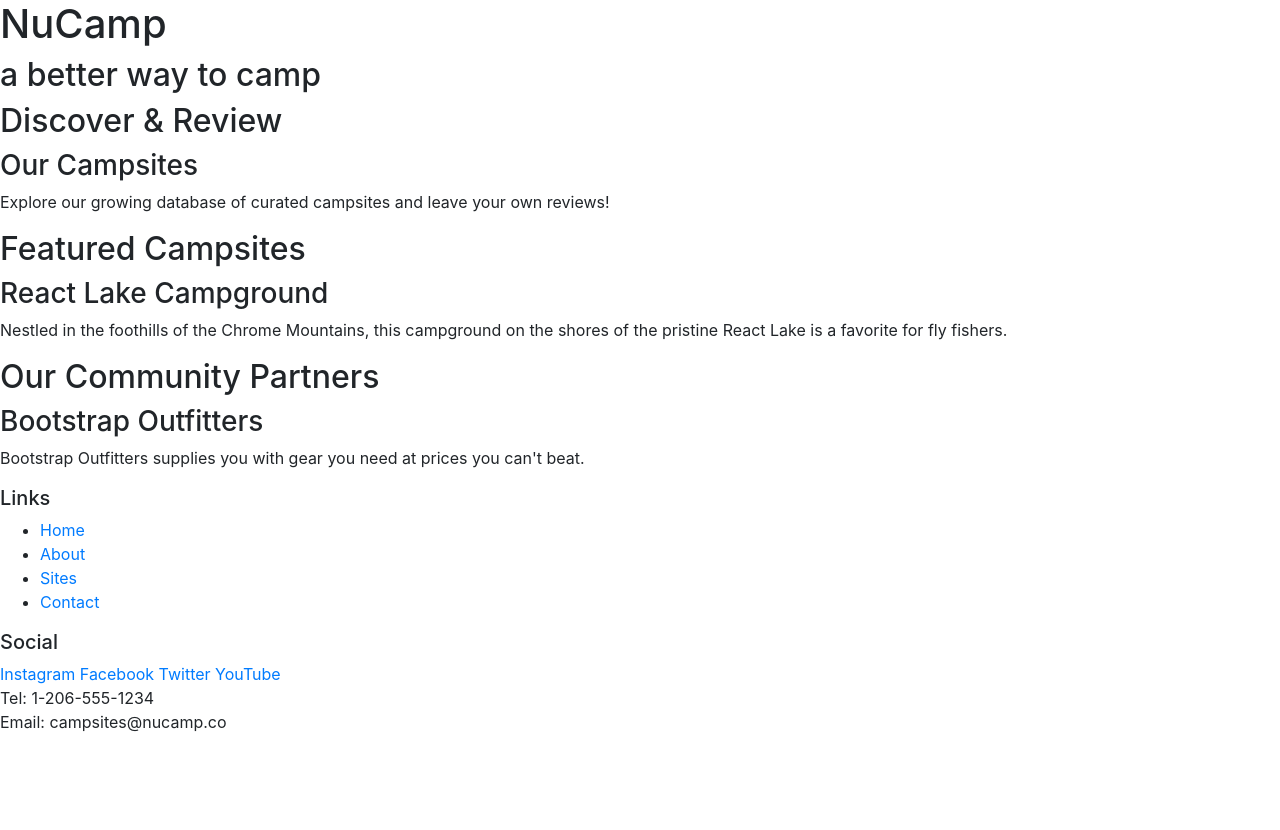
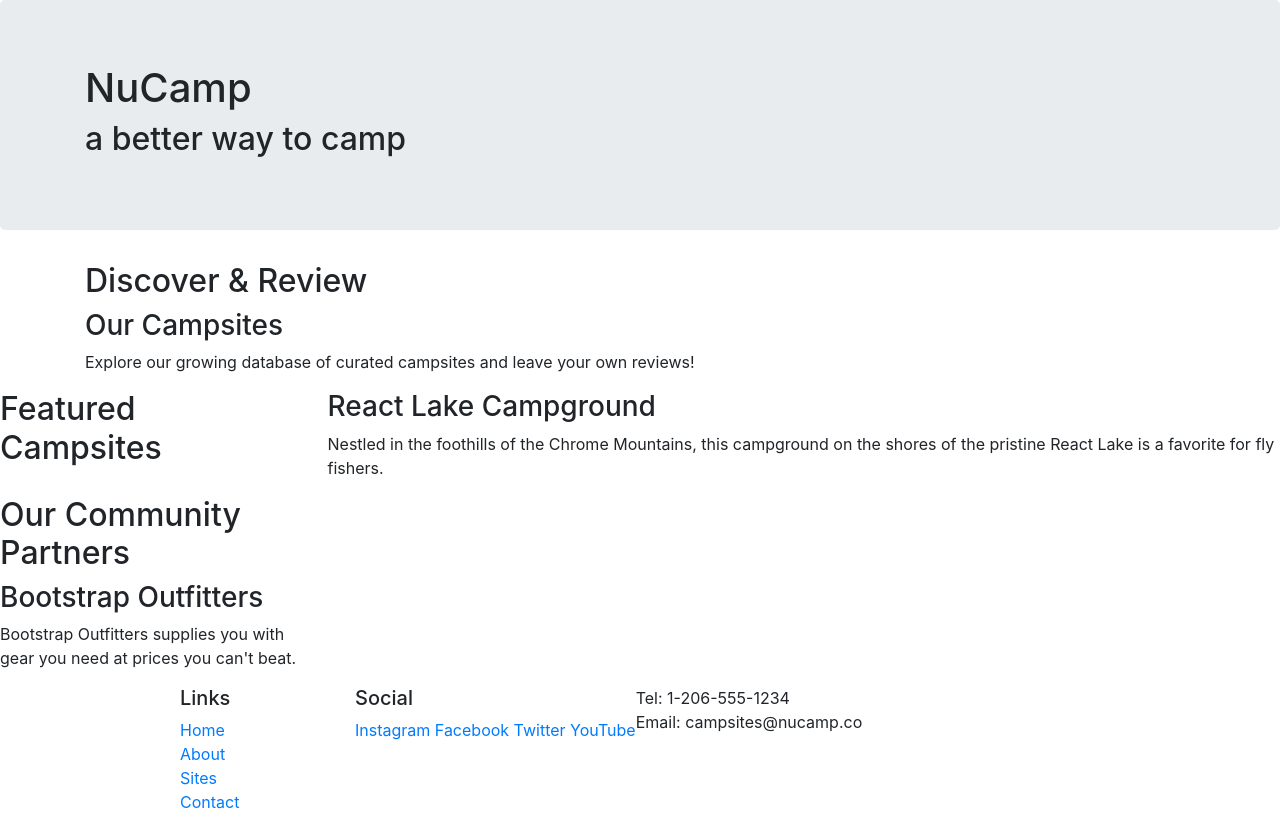
Before and after one commit to MarcGranier/HBCU-Site, a website: page index.html in a window 1280 px wide. Before the commit the page ends 800 px from the top, so only its background shows below. Drawn offline with nearby package versions, Linux system fonts and the light colour scheme.

Commit message:
Bootstrap Grid

```diff
--- a/index.html
+++ b/index.html
@@ -14,35 +14,55 @@
 
 <body>
 
-    <header>
-        <div>
+        <header class="jumbotron">
+
+                <div class="container">
+                    <div class="row">
+                        <div class="col">
                             <h1>NuCamp</h1>
                             <h2>a better way to camp</h2>
                         </div>
+                    </div>
+                </div>
         </header>
-
-    <div>
+            <div class="container">
+                <div class="row">
+                    <div class="col-sm-4 order-sm-last col-md">
                 <h2>Discover & Review</h2>
                 <h3>Our Campsites</h3>
                 <p>Explore our growing database of curated campsites and leave your own reviews!</p>
             </div>
+        </div>
+    </div>
+</div>
 
-    <div>
+        <div class="row">
+            <div class="col-sm-4 col-md-3">
                 <h2>Featured Campsites</h2>
+            </div>
+            <div class="col">
                 <h3>React Lake Campground</h3>
                 <p>Nestled in the foothills of the Chrome Mountains, this campground on the shores of the pristine React Lake is a favorite for fly fishers.</p>
             </div>
+        </div>
 
+            <div class="row">
+                <div class="col-sm-4 order-sm-last col-md-3">
             <div>
                 <h2>Our Community Partners</h2>
                 <h3>Bootstrap Outfitters</h3>
                 <p>Bootstrap Outfitters supplies you with gear you need at prices you can't beat.</p>
             </div>
+        </div>
+    </div>
+</div>
 
     <footer>
-        <div>
+            <div class="container">
+                <div class="row">
+                    <div class="col-4 col-sm-2 offset-1 ">
                 <h5>Links</h5>
-            <ul>
+                <ul class="list-unstyled">
                     <li><a href="#">Home</a></li>
                     <li><a href="#">About</a></li>
                     <li><a href="#">Sites</a></li>
@@ -60,11 +80,13 @@
                 Tel: 1-206-555-1234<br />
                 Email: campsites@nucamp.co
             </div>
+        </div>
+    </div>
+</div>
     </footer>
 
     <!-- jQuery must come first, then Popper.js, then the Bootstrap JavaScript plugins.-->
-      <script src="node_modules/jquery/dist/jquery.slim.min.js"></script>
-      <script src="node_modules/popper.js/dist/umd/popper.min.js"></script>
+    <script src="node_modules/jquery/dist/jquery.slim.min.js"></script>      <script src="node_modules/popper.js/dist/umd/popper.min.js"></script>
     <script src="node_modules/bootstrap/dist/js/bootstrap.min.js"></script>
 
 </body>
```
Lines whose indentation alone changed are shown as unchanged.
